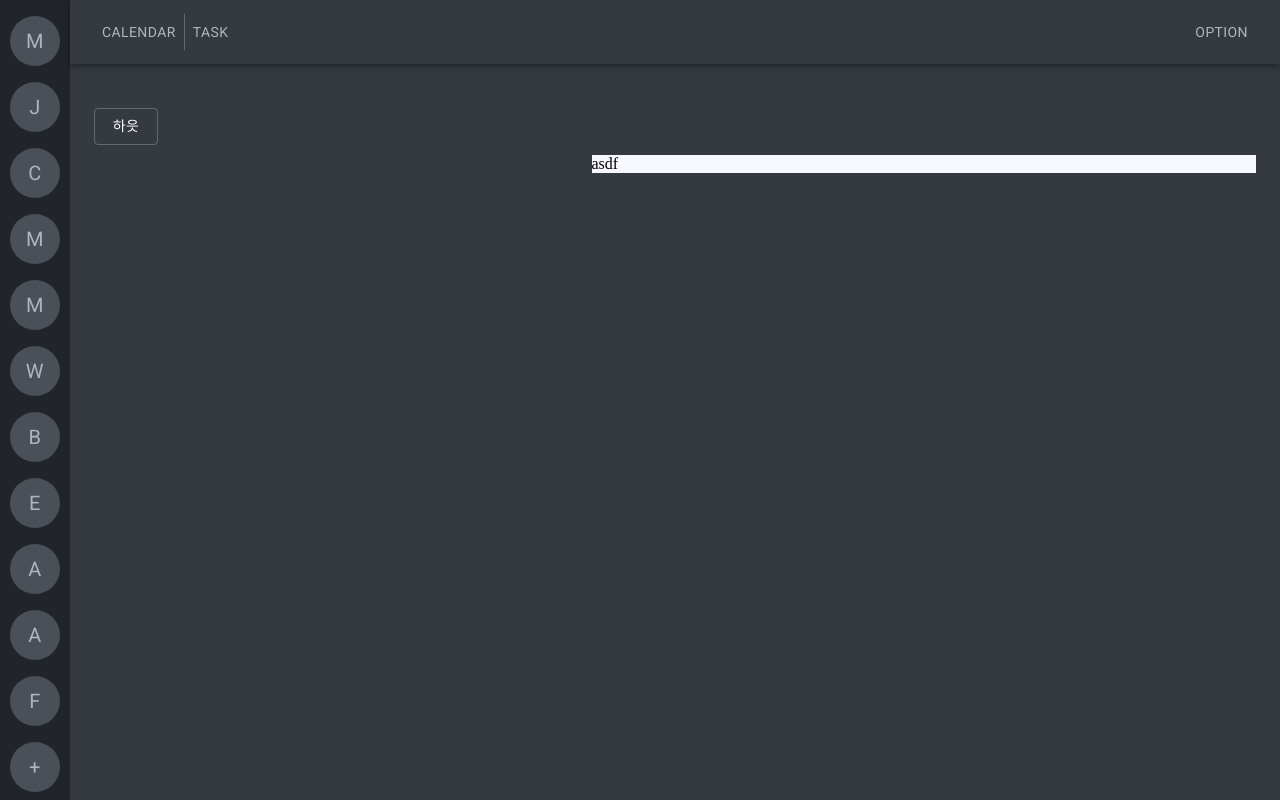
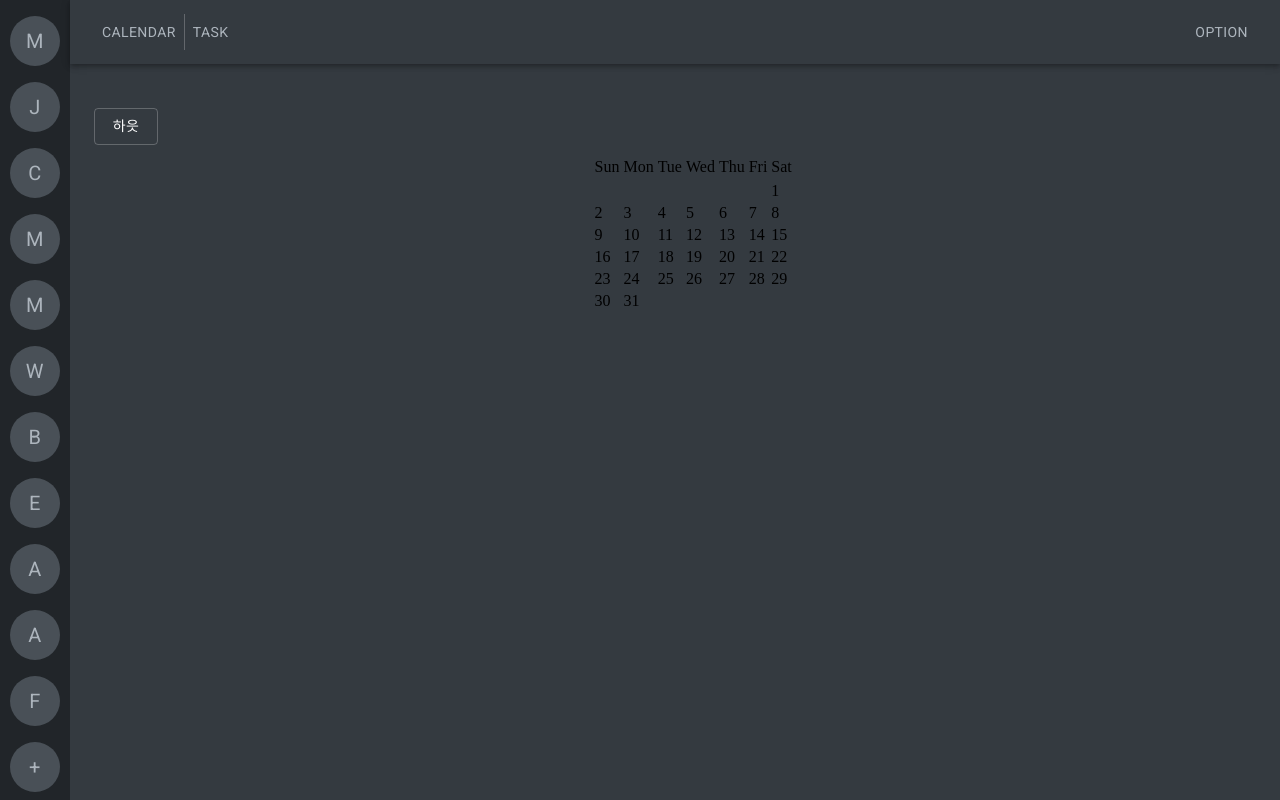
Before and after one commit to chanlendar/legacy-chanlendar-front, a React (Create React App) app in the folder front/: page / in a window 1280 px wide. Built offline with nearby package versions, Linux system fonts and the light colour scheme; the HTML template or start-up script is replaced by a standard one.

Commit message:
here comes a new calendar component!

```diff
--- a/front/src/components/CalendarMode.js
+++ b/front/src/components/CalendarMode.js
@@ -1,7 +1,7 @@
 import React from "react";
 import { Grid } from "@material-ui/core";
 import DailyList from "./DailyList";
-import MonthlyList from "./MonthlyList";
+import MonthlyCalendar from "./MonthlyCalendar";
 
 function CalendarMode({ topic }) {
 	return (
@@ -16,7 +16,7 @@ function CalendarMode({ topic }) {
 				{topic && <DailyList topic={topic} />}
 			</Grid>
 			<Grid item xs style={{ marginTop: "10px" }}>
-				<MonthlyList />
+				<MonthlyCalendar />
 			</Grid>
 		</Grid>
 	);
--- /dev/null
+++ b/front/src/components/MonthlyCalendar.js
@@ -0,0 +1,76 @@
+import React from "react";
+import moment from "moment";
+
+function MonthlyCalendar() {
+	const weekDaysShort = getWeekDaysShort();
+	const dateObject = moment();
+	const firstDay = firstDayOfMonth(dateObject);
+	const blanks = fillFirstDateOfMonth(firstDay);
+	const days = getDays(dateObject.daysInMonth());
+	const totalDays = getTotalDays(blanks, days);
+
+	return (
+		<div>
+			<table>
+				<thead>
+					<tr>{weekDaysShort}</tr>
+				</thead>
+				<tbody>{totalDays}</tbody>
+			</table>
+		</div>
+	);
+}
+
+const getWeekDaysShort = () => {
+	return moment.weekdaysShort().map((v) => {
+		return <td key={"weekday" + v}>{v}</td>;
+	});
+};
+
+const firstDayOfMonth = (dateObject) => {
+	const date = dateObject;
+	const firstDay = moment(date)
+		.startOf("month")
+		.format("d");
+	return firstDay;
+};
+
+const fillFirstDateOfMonth = (firstDay) => {
+	const blanks = Array.from({ length: firstDay }, (_, i) => (
+		<td key={"blanks" + i}>{""}</td>
+	));
+	return blanks;
+};
+
+const getDays = (numberOfDays) => {
+	const days = Array(numberOfDays)
+		.fill("")
+		.map((v, i) => {
+			return <td key={"days" + i}>{i + 1}</td>;
+		});
+	return days;
+};
+
+const getTotalDays = (blanks, days) => {
+	const totalDaysInMonth = [...blanks, ...days];
+	let rows = [];
+	let cells = [];
+
+	totalDaysInMonth.forEach((day, i) => {
+		if (i % 7 !== 0) cells.push(day);
+		else {
+			rows.push(cells);
+			cells = [];
+			cells.push(day);
+		}
+		if (i === totalDaysInMonth.length - 1) rows.push(cells);
+	});
+
+	const totalDays = rows.map((days, i) => {
+		return <tr key={"rows" + i}>{days}</tr>;
+	});
+
+	return totalDays;
+};
+
+export default MonthlyCalendar;
--- a/front/src/components/MonthlyList.js
+++ b/front/src/components/MonthlyList.js
@@ -3,13 +3,7 @@ import React from "react";
 function MonthlyList() {
 	return (
 		<div>
-			<div
-				style={{
-					backgroundColor: "ghostwhite",
-				}}
-			>
-				asdf
-			</div>
+
 		</div>
 	);
 }
```
